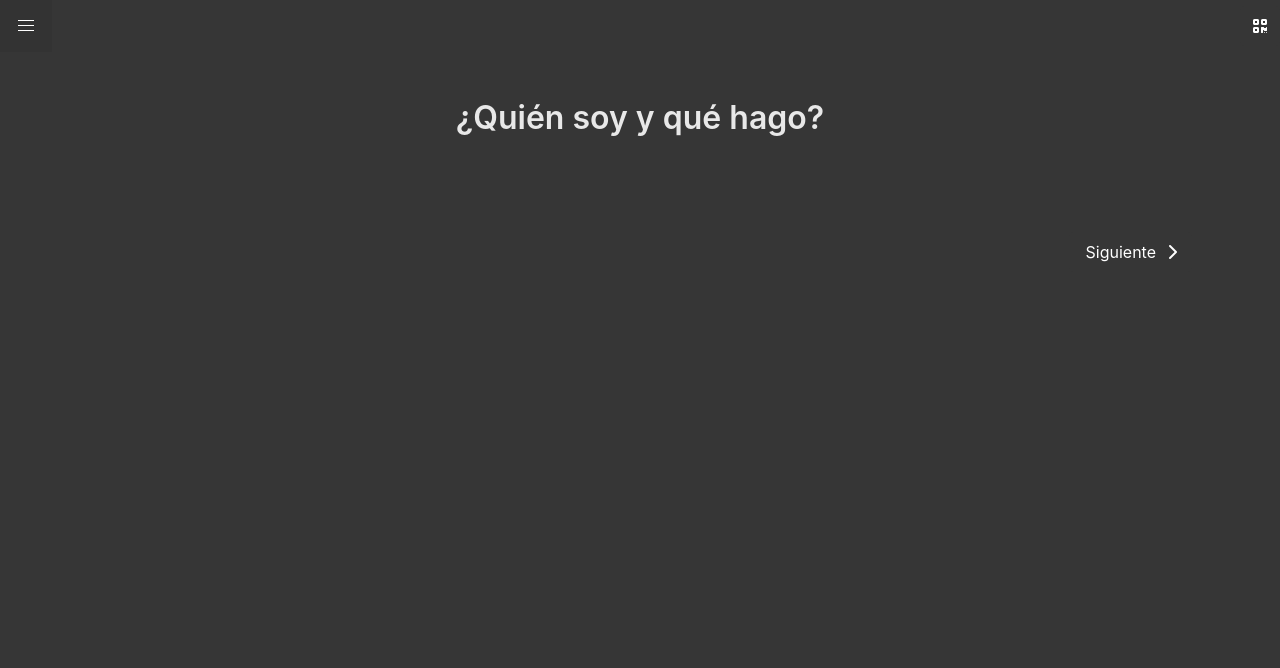
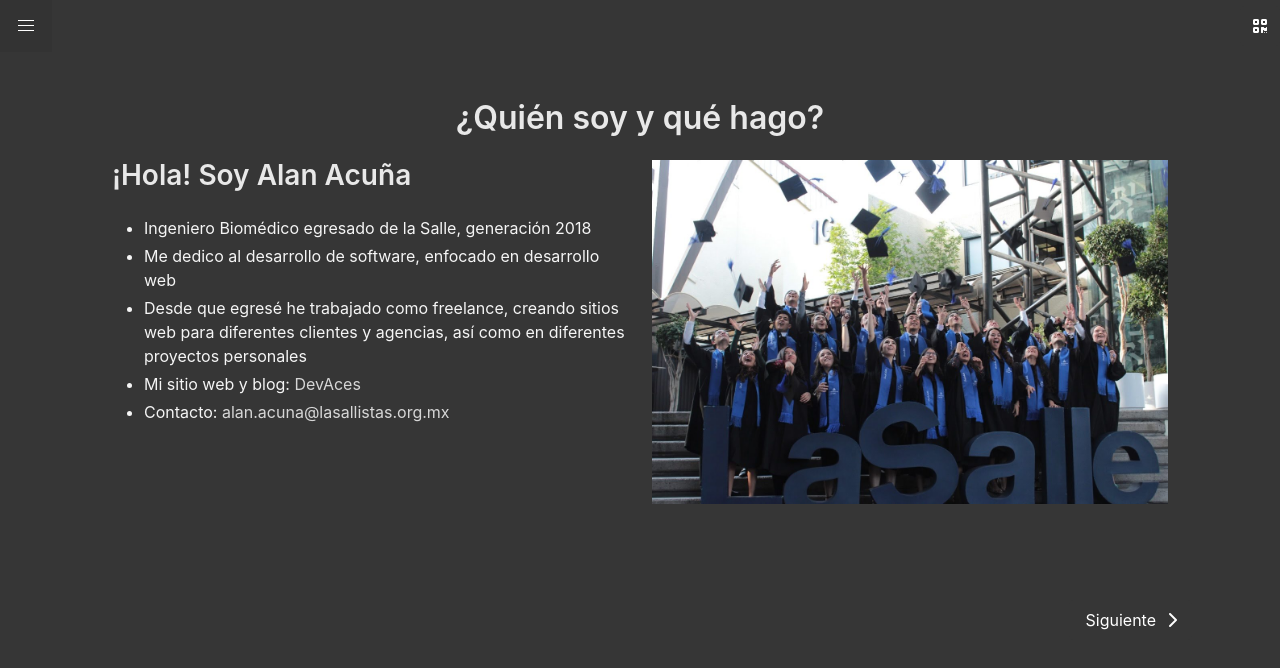
Before and after one commit to AlanAcDz/presentacion-biomedicos, a React (Create React App) app: page / in a window 1280 px wide. Shown: the top 668 px of the page. Built offline with nearby package versions, Linux system fonts and the light colour scheme.

Commit message:
About me page ready

```diff
--- a/src/components/pages/AboutMe.js
+++ b/src/components/pages/AboutMe.js
@@ -5,6 +5,23 @@ const AboutMe = () => {
         <>
             <section className="section">
                 <h2 className="title has-text-centered">¿Quién soy y qué hago?</h2>
+                <div className="columns">
+                    <div className="column is-half content">
+                        <h2 className="subtitle">¡Hola! Soy Alan Acuña</h2>
+                        <ul>
+                            <li>Ingeniero Biomédico egresado de la Salle, generación 2018</li>
+                            <li>Me dedico al desarrollo de software, enfocado en desarrollo web</li>
+                            <li>Desde que egresé he trabajado como freelance, creando sitios web para diferentes clientes y agencias, así como en diferentes proyectos personales</li>
+                            <li>Mi sitio web y blog: <a className="link" href="https://devaces.com.mx" target="_blank" rel="noopener noreferrer">DevAces</a></li>
+                            <li>Contacto: <a className="link" href="mailto:alan.acuna@lasallistas.org.mx">alan.acuna@lasallistas.org.mx</a></li>
+                        </ul>
+                    </div>
+                    <div className="column">
+                        <figure className="image">
+                            <img src="assets/images/about-me.jpg" alt="" />
+                        </figure>
+                    </div>
+                </div>
             </section>
             <FooterNav next="/example/breakdown" />
         </>
--- a/src/styles/styles.scss
+++ b/src/styles/styles.scss
@@ -67,3 +67,12 @@ body {
         width: 200px;
     }
 }
+
+.link {
+    color: white;
+    opacity: 0.8;
+    &:hover {
+        color: white;
+        opacity: 1;
+    }
+}
```
Also changed, not shown: public/assets/images/about-me.jpg (added).
